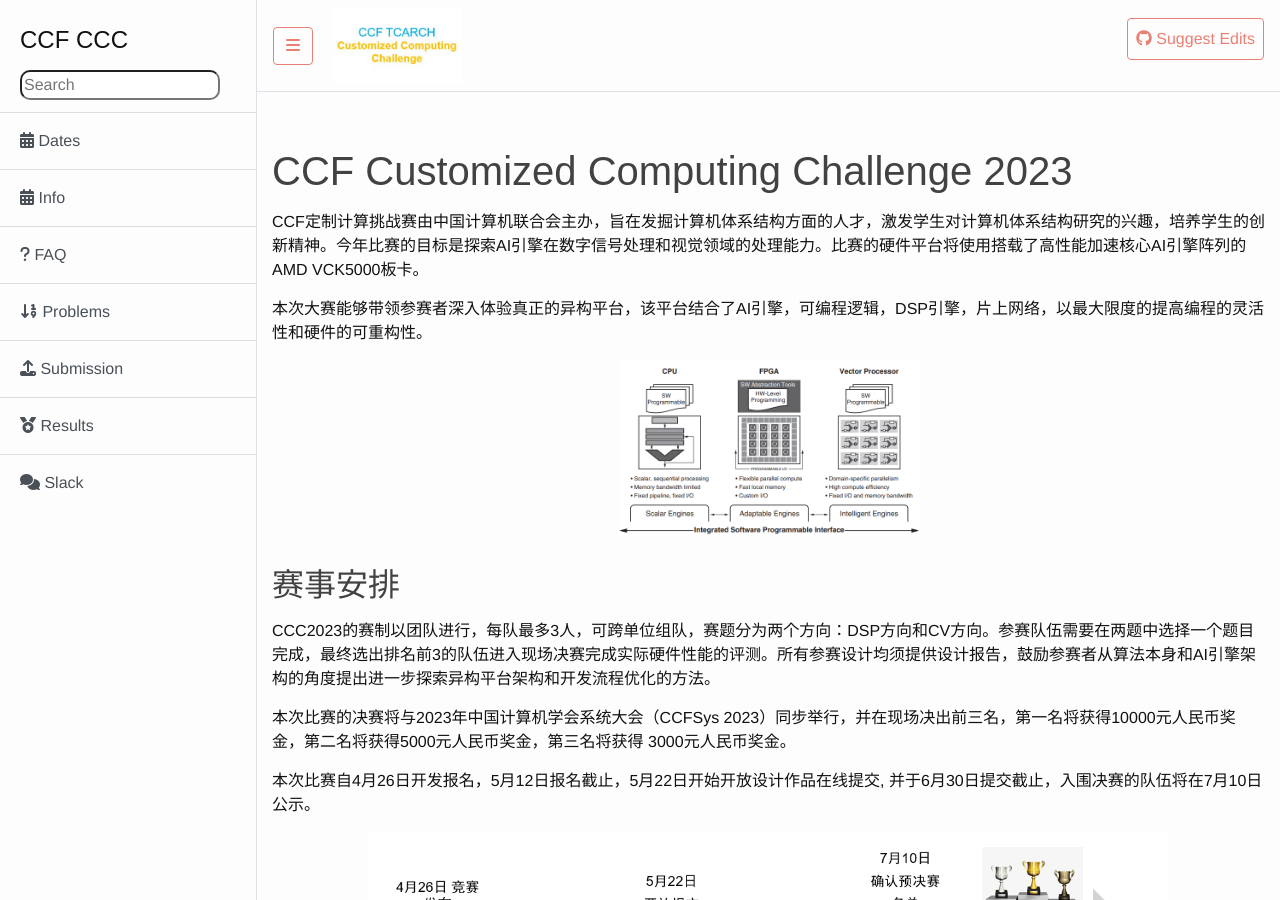
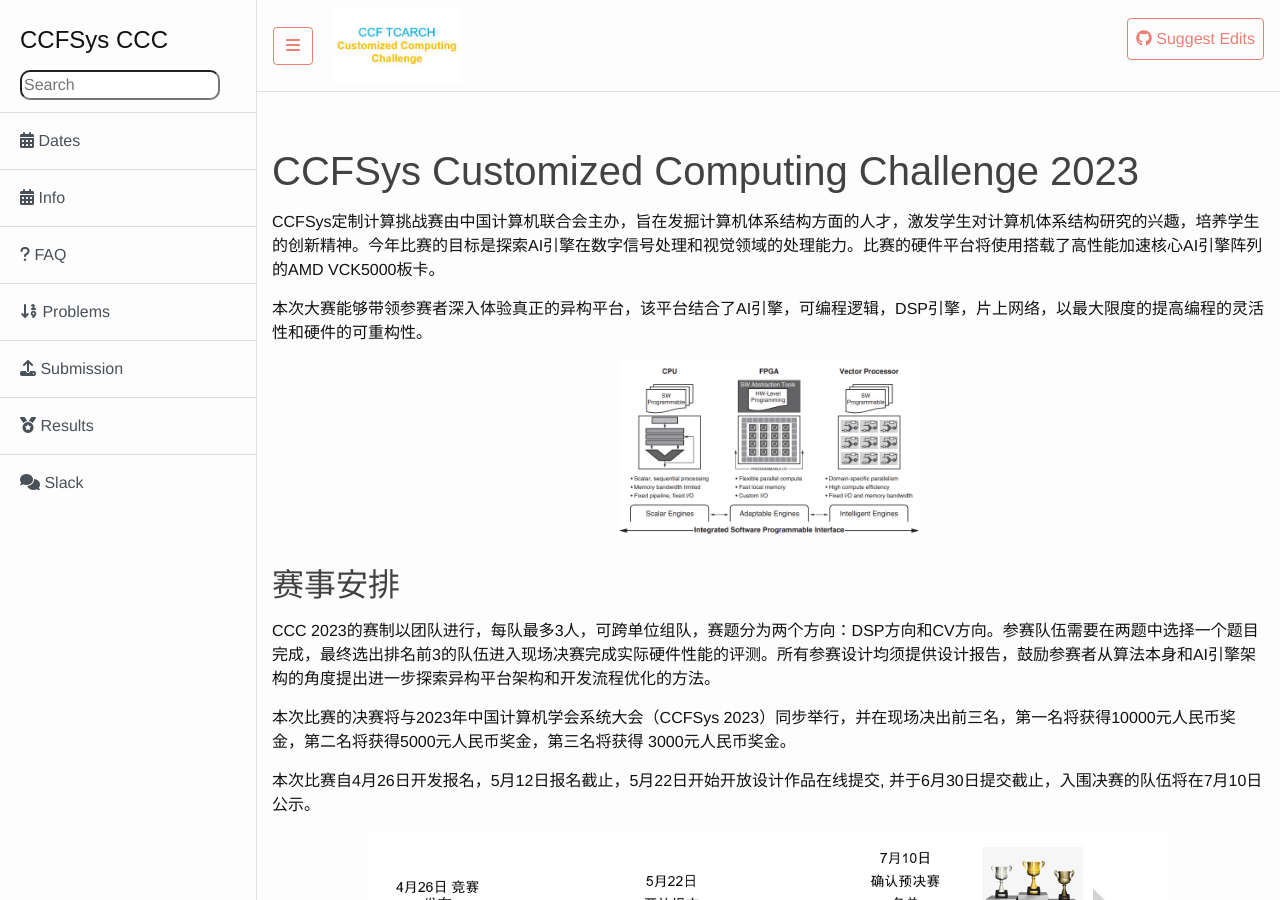
Before and after one commit to CCF-CCC/2023, a Jekyll site: the page built from index.md, in a window 1280 px wide and 900 px high. Built offline with Jekyll 4.4.1, drawn with Linux system fonts in a browser that asks for light colours; nearby versions of some CDN libraries; some web fonts are replaced.

Commit message:
update ccfsys

```diff
--- a/_config.yml
+++ b/_config.yml
@@ -13,9 +13,9 @@
 # you will see them accessed via {{ site.title }}, {{ site.email }}, and so on.
 # You can create any custom variable you would like, and they will be accessible
 # in the templates via {{ site.myvariable }}.
-title: "CCF CCC"
-class_name: CCF Customized Computing Challenge 2023
-class_number: CCF CCC
+title: "CCFSys CCC"
+class_name: CCFSys Customized Computing Challenge 2023
+class_number: CCFSys CCC
 email: CCC_CCF@outlook.com
 baseurl: "/2023"
 url: "ccfsys-ccc.github.io"
--- a/index.md
+++ b/index.md
@@ -6,7 +6,7 @@ title:
 
 #  {{ site.class_name}}
 
-CCF定制计算挑战赛由中国计算机联合会主办，旨在发掘计算机体系结构方面的人才，激发学生对计算机体系结构研究的兴趣，培养学生的创新精神。今年比赛的目标是探索AI引擎在数字信号处理和视觉领域的处理能力。比赛的硬件平台将使用搭载了高性能加速核心AI引擎阵列的AMD VCK5000板卡。
+CCFSys定制计算挑战赛由中国计算机联合会主办，旨在发掘计算机体系结构方面的人才，激发学生对计算机体系结构研究的兴趣，培养学生的创新精神。今年比赛的目标是探索AI引擎在数字信号处理和视觉领域的处理能力。比赛的硬件平台将使用搭载了高性能加速核心AI引擎阵列的AMD VCK5000板卡。
 
 本次大赛能够带领参赛者深入体验真正的异构平台，该平台结合了AI引擎，可编程逻辑，DSP引擎，片上网络，以最大限度的提高编程的灵活性和硬件的可重构性。
 
@@ -16,7 +16,7 @@ CCF定制计算挑战赛由中国计算机联合会主办，旨在发掘计算
 
 ## 赛事安排
 
-CCC2023的赛制以团队进行，每队最多3人，可跨单位组队，赛题分为两个方向：DSP方向和CV方向。参赛队伍需要在两题中选择一个题目完成，最终选出排名前3的队伍进入现场决赛完成实际硬件性能的评测。所有参赛设计均须提供设计报告，鼓励参赛者从算法本身和AI引擎架构的角度提出进一步探索异构平台架构和开发流程优化的方法。
+CCC 2023的赛制以团队进行，每队最多3人，可跨单位组队，赛题分为两个方向：DSP方向和CV方向。参赛队伍需要在两题中选择一个题目完成，最终选出排名前3的队伍进入现场决赛完成实际硬件性能的评测。所有参赛设计均须提供设计报告，鼓励参赛者从算法本身和AI引擎架构的角度提出进一步探索异构平台架构和开发流程优化的方法。
 
 本次比赛的决赛将与2023年中国计算机学会系统大会（CCFSys 2023）同步举行，并在现场决出前三名，第一名将获得10000元人民币奖金，第二名将获得5000元人民币奖金，第三名将获得
 3000元人民币奖金。
```
Also changed, not shown: 9 other files.
